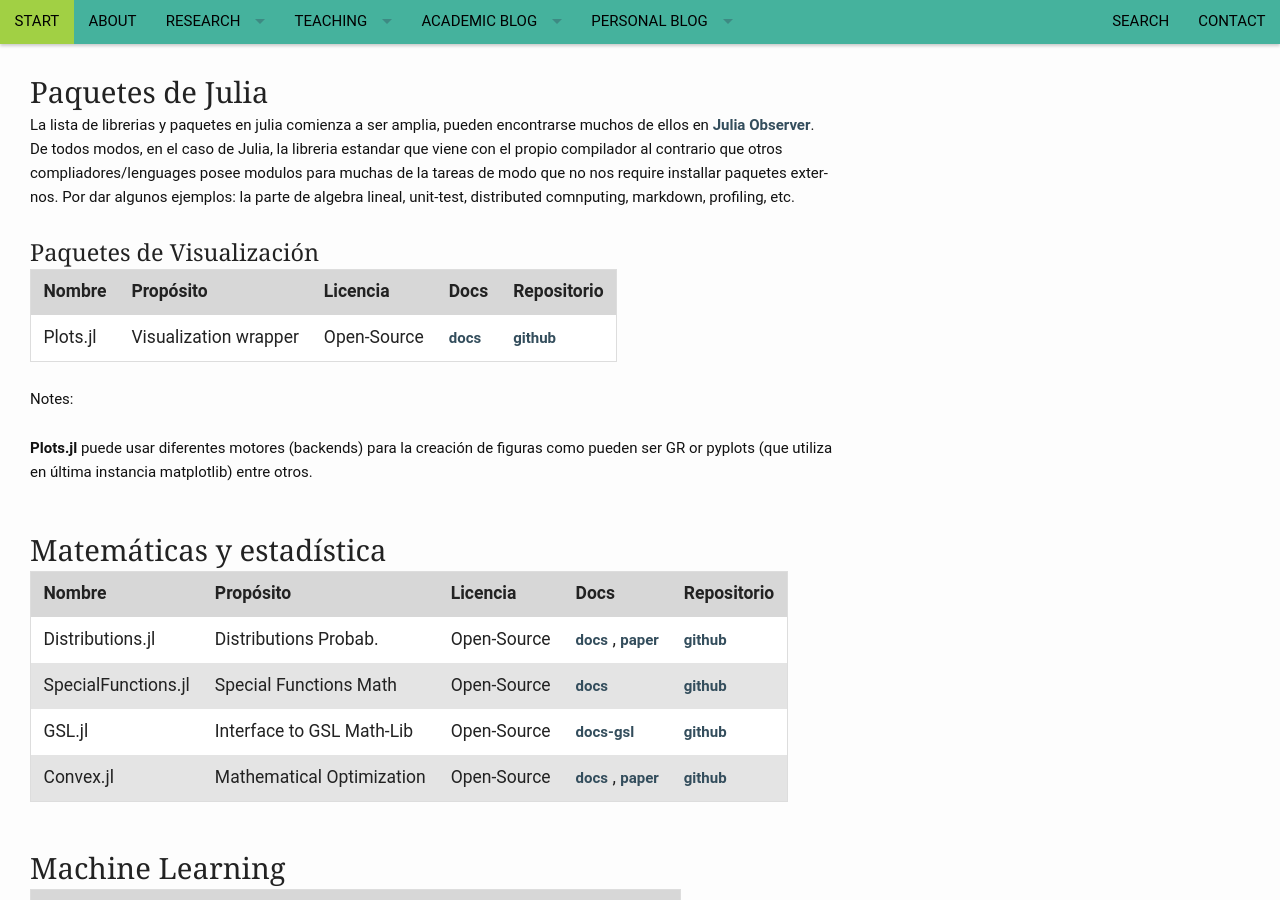
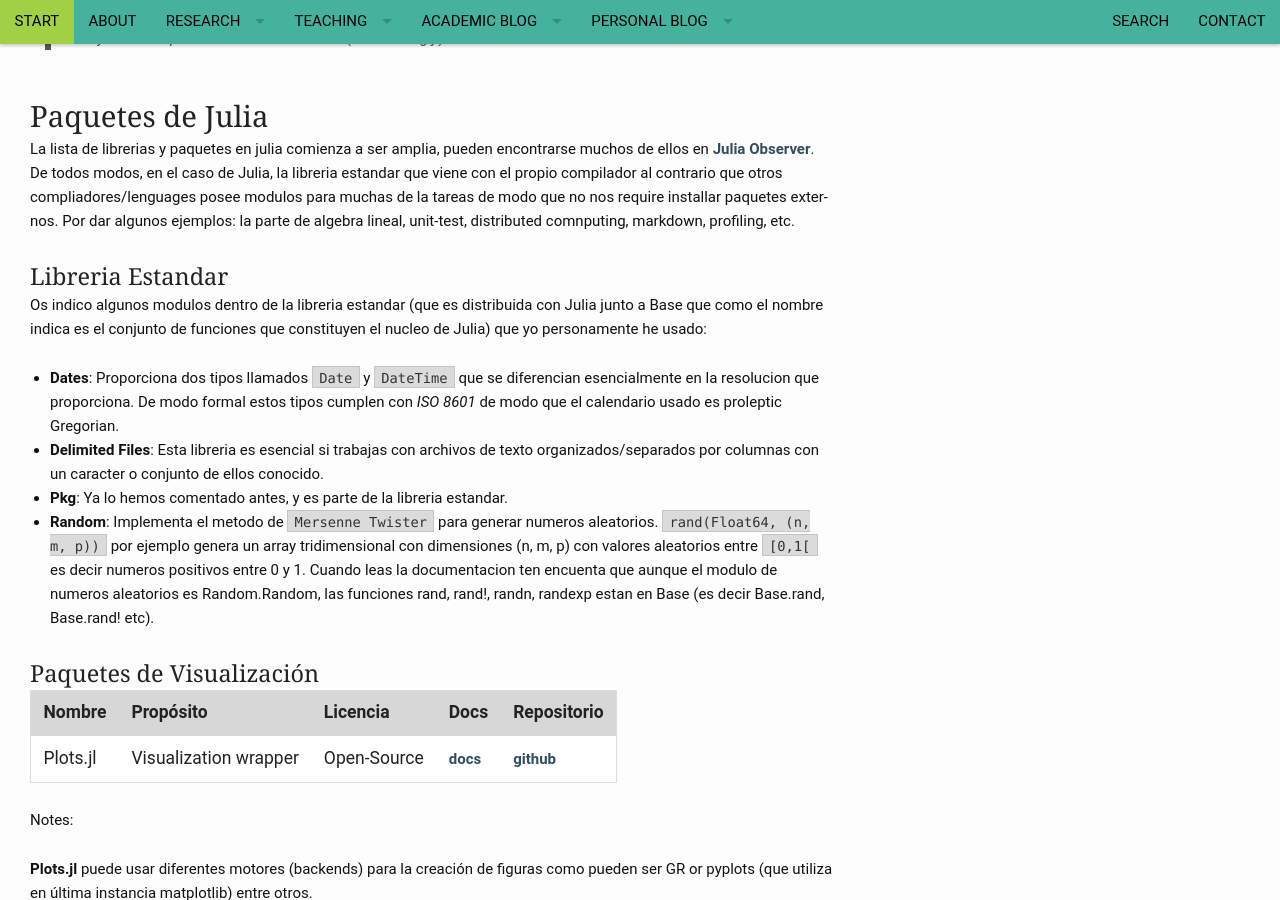
Before and after one commit to RCHG/rchg.github.io, a Jekyll site: the page built from _posts/2019-09-08-JuliaLibs.md, in a window 1280 px wide and 900 px high, scrolled down 3970 px. Built offline with Jekyll 4.4.1, drawn with Linux system fonts in a browser that asks for light colours; nearby versions of some CDN libraries; comment, search, counter and statistics services are not loaded.

Commit message:
Update 2019-09-08-JuliaLibs.md

```diff
--- a/_posts/2019-09-08-JuliaLibs.md
+++ b/_posts/2019-09-08-JuliaLibs.md
@@ -162,6 +162,14 @@
 
 La lista de librerias y paquetes en julia comienza a ser amplia, pueden encontrarse muchos de ellos en [Julia Observer](https://juliaobserver.com/). De todos modos, en el caso de Julia, la libreria estandar que viene con el propio compilador al contrario que otros compliadores/lenguages posee modulos para muchas de la tareas de modo que no nos require installar paquetes externos. Por dar algunos ejemplos: la parte de algebra lineal, unit-test, distributed comnputing, markdown, profiling, etc.
 
+### Libreria Estandar
+
+Os indico algunos modulos dentro de la libreria estandar (que es distribuida con Julia junto a Base que como el nombre indica es el conjunto de funciones que constituyen el nucleo de Julia) que yo personamente he usado:
+
+- **Dates**: Proporciona dos tipos llamados `Date` y `DateTime` que se diferencian esencialmente en la resolucion que proporciona. De modo formal estos tipos cumplen con *ISO 8601* de modo que el calendario usado es proleptic Gregorian.
+- **Delimited Files**: Esta libreria es esencial si trabajas con archivos de texto organizados/separados por columnas con un caracter o conjunto de ellos conocido.
+- **Pkg**: Ya lo hemos comentado antes, y es parte de la libreria estandar.
+- **Random**: Implementa el metodo de `Mersenne Twister` para generar numeros aleatorios. `rand(Float64, (n, m, p))` por ejemplo genera un array tridimensional con dimensiones (n, m, p) con valores aleatorios entre `[0,1[` es decir numeros positivos entre 0 y 1. Cuando leas la documentacion ten encuenta que aunque el modulo de numeros aleatorios es Random.Random, las funciones rand, rand!, randn, randexp estan en Base (es decir Base.rand, Base.rand! etc).
 
 
 
```
